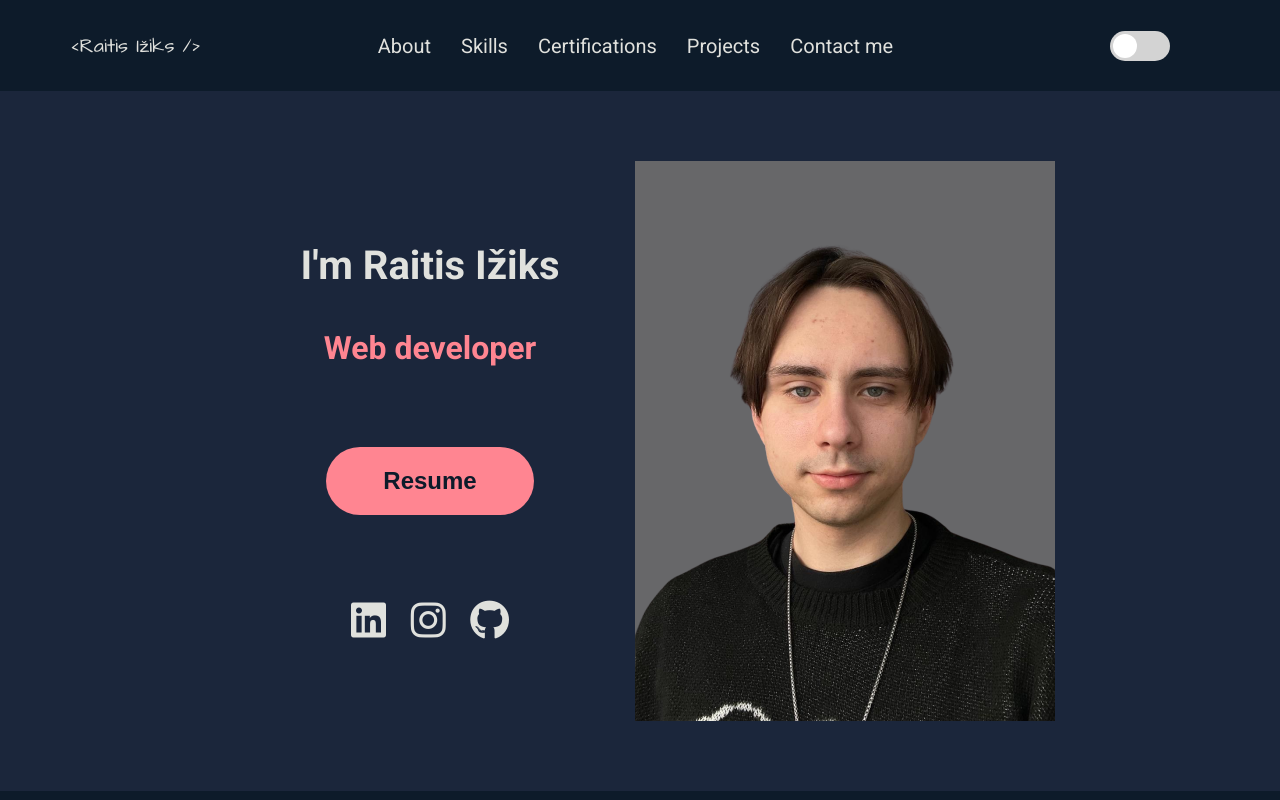
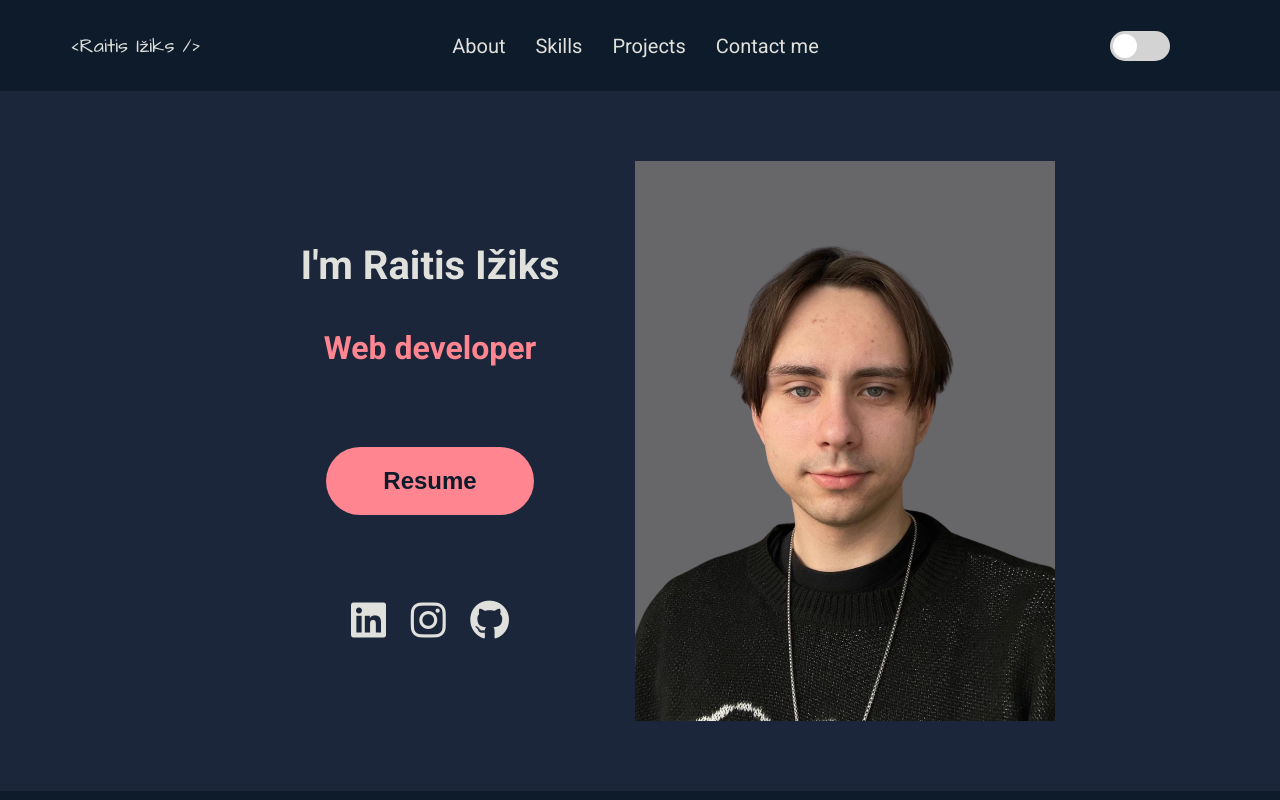
Before and after one commit to Raitis128/Porfolio, a React (Vite) app: page / in a window 1280 px wide. Shown: the top 800 px of the page. Built offline with nearby package versions, Linux system fonts and the light colour scheme.

Commit message:
Add prop-types to project, modify navigation and hidden-navigation jsx files with props and loop

```diff
--- a/package.json
+++ b/package.json
@@ -21,6 +21,7 @@
   },
   "dependencies": {
     "animate.css": "^4.1.1",
+    "prop-types": "^15.8.1",
     "react": "^18.3.1",
     "react-dom": "^18.3.1",
     "styled-components": "^6.1.13"
--- a/src/components/hidden-navigation/hidden-navigation-component.jsx
+++ b/src/components/hidden-navigation/hidden-navigation-component.jsx
@@ -1,25 +1,13 @@
 import { HiddenNav } from "./hidden-navigation-styles";
+import PropTypes from "prop-types";
 
-const HiddenNavigation = () => {
-  return (
-    <HiddenNav>
-      <a href="#about">
-        <li>About</li>
-      </a>
-      <a href="#skills">
-        <li>Skills</li>
-      </a>
-      <a href="#certifications">
-        <li>Certifications</li>
-      </a>
-      <a href="#projects">
-        <li>Projects</li>
-      </a>
-      <a href="#contact">
-        <li>Contact me</li>
-      </a>
-    </HiddenNav>
-  );
+const HiddenNavigation = (props) => {
+  return <HiddenNav>{props.addLinks(props.links)}</HiddenNav>;
+};
+
+HiddenNavigation.propTypes = {
+  addLinks: PropTypes.func.isRequired,
+  links: PropTypes.arrayOf(PropTypes.string).isRequired,
 };
 
 export default HiddenNavigation;
--- a/src/components/navigation/navigation.component.jsx
+++ b/src/components/navigation/navigation.component.jsx
@@ -3,30 +3,23 @@ import ToggleBurger from "../toggle-burger/toggle-burger.component";
 import HiddenNavigation from "../hidden-navigation/hidden-navigation-component";
 
 const Navigation = () => {
+  const links = ["About", "Skills", "Projects", "Contact me"];
+
+  const addLinks = (links) =>
+    links.map((link) => (
+      <a href={`#${link.toLowerCase()}`} key={link}>
+        <li>{link}</li>
+      </a>
+    ));
+
   return (
     <NavigationHeader id="navigationHeader">
       <Nav id="navigation">
         <span>&lt;Raitis Ižiks /&gt;</span>
-        <LinksContainer>
-          <a href="#about">
-            <li>About</li>
-          </a>
-          <a href="#skills">
-            <li>Skills</li>
-          </a>
-          <a href="#certifications">
-            <li>Certifications</li>
-          </a>
-          <a href="#projects">
-            <li>Projects</li>
-          </a>
-          <a href="#contact">
-            <li>Contact me</li>
-          </a>
-        </LinksContainer>
+        <LinksContainer>{addLinks(links)}</LinksContainer>
         <ToggleBurger />
       </Nav>
-      <HiddenNavigation />
+      <HiddenNavigation links={links} addLinks={addLinks} />
     </NavigationHeader>
   );
 };
```
Also changed, not shown: 1 other file (tests, documents, lock files or other folders).
